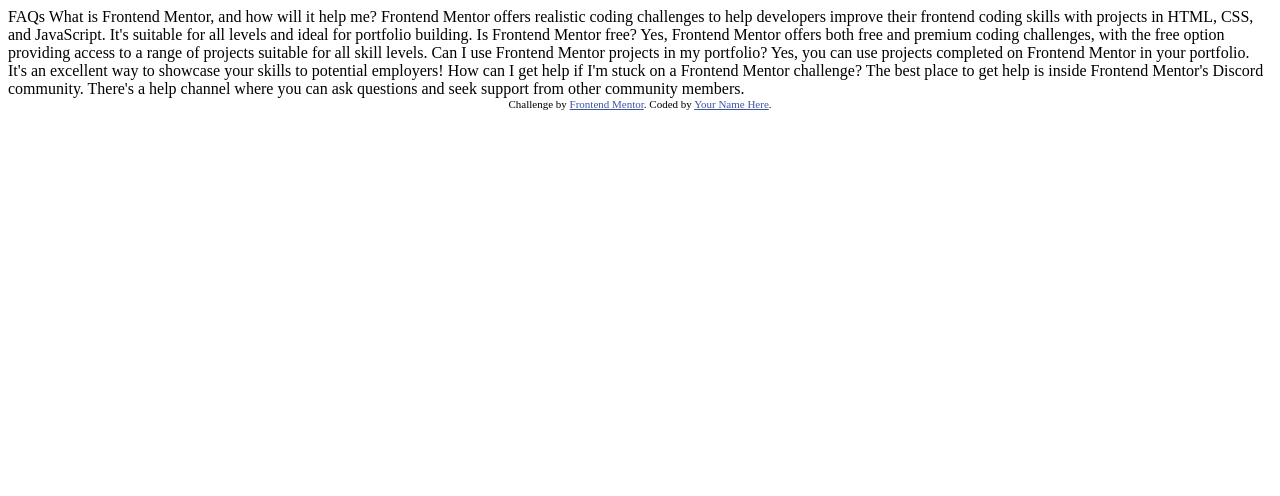
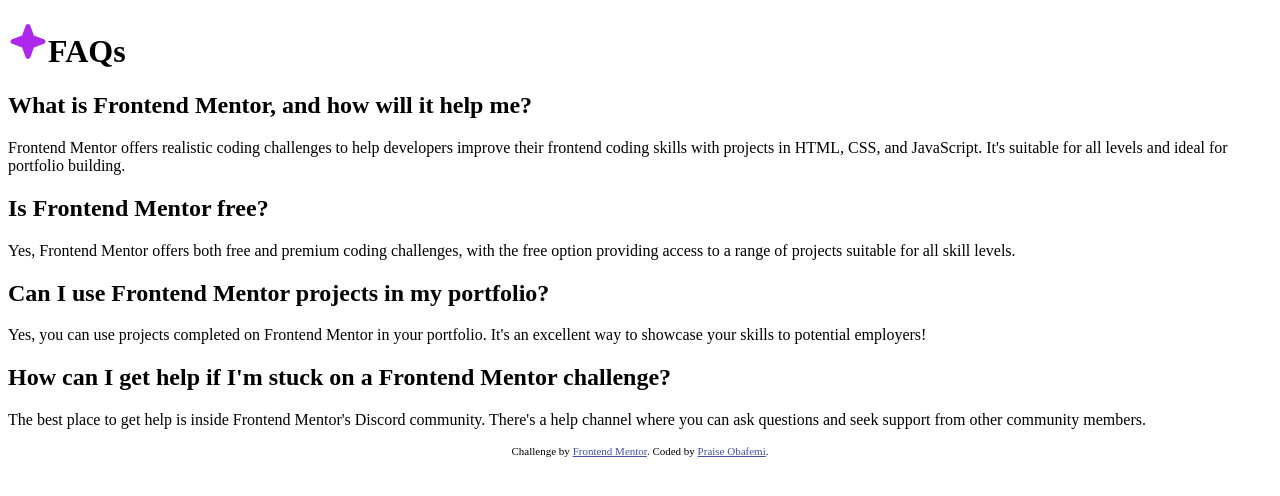
Before and after one commit to PraiseKemi/faq-accordion, a plain HTML site: page index.html in a window 1280 px wide. Drawn offline with Linux system fonts and the light colour scheme.

Commit message:
created a better html structure for the page and added a CSS file

```diff
--- a/index.html
+++ b/index.html
@@ -1,48 +1,52 @@
 <!DOCTYPE html>
 <html lang="en">
   <head>
-  <meta charset="UTF-8">
-  <meta name="viewport" content="width=device-width, initial-scale=1.0"> <!-- displays site properly based on user's device -->
+    <meta charset="UTF-8" />
+    <meta name="viewport" content="width=device-width, initial-scale=1.0" />
 
-  <link rel="icon" type="image/png" sizes="32x32" href="./assets/images/favicon-32x32.png">
+    <link
+      rel="icon"
+      type="image/png"
+      sizes="32x32"
+      href="./assets/images/favicon-32x32.png"
+    />
+    <link rel="stylesheet" href="style.css" />
 
     <title>Frontend Mentor | FAQ accordion</title>
-
-  <!-- Feel free to remove these styles or customise in your own stylesheet 👍 -->
-  <style>
-    .attribution { font-size: 11px; text-align: center; }
-    .attribution a { color: hsl(228, 45%, 44%); }
-  </style>
   </head>
   <body>
-
-  FAQs
-
-  What is Frontend Mentor, and how will it help me?
-
-  Frontend Mentor offers realistic coding challenges to help developers improve their
-  frontend coding skills with projects in HTML, CSS, and JavaScript. It's suitable for
-  all levels and ideal for portfolio building.
-
-  Is Frontend Mentor free?
-
-  Yes, Frontend Mentor offers both free and premium coding challenges, with the free
-  option providing access to a range of projects suitable for all skill levels.
-
-  Can I use Frontend Mentor projects in my portfolio?
-
-  Yes, you can use projects completed on Frontend Mentor in your portfolio. It's an excellent
-  way to showcase your skills to potential employers!
-
-  How can I get help if I'm stuck on a Frontend Mentor challenge?
-
-  The best place to get help is inside Frontend Mentor's Discord community. There's a help
-  channel where you can ask questions and seek support from other community members.
-
+    <h1>
+      <span><img src="/assets/images/icon-star.svg" alt="star" /></span>FAQs
+    </h1>
+    <h2>What is Frontend Mentor, and how will it help me?</h2>
+    <p>
+      Frontend Mentor offers realistic coding challenges to help developers
+      improve their frontend coding skills with projects in HTML, CSS, and
+      JavaScript. It's suitable for all levels and ideal for portfolio building.
+    </p>
+    <h2>Is Frontend Mentor free?</h2>
+    <p>
+      Yes, Frontend Mentor offers both free and premium coding challenges, with
+      the free option providing access to a range of projects suitable for all
+      skill levels.
+    </p>
+    <h2>Can I use Frontend Mentor projects in my portfolio?</h2>
+    <p>
+      Yes, you can use projects completed on Frontend Mentor in your portfolio.
+      It's an excellent way to showcase your skills to potential employers!
+    </p>
+    <h2>How can I get help if I'm stuck on a Frontend Mentor challenge?</h2>
+    <p>
+      The best place to get help is inside Frontend Mentor's Discord community.
+      There's a help channel where you can ask questions and seek support from
+      other community members.
+    </p>
 
     <div class="attribution">
-    Challenge by <a href="https://www.frontendmentor.io?ref=challenge" target="_blank">Frontend Mentor</a>.
-    Coded by <a href="#">Your Name Here</a>.
+      Challenge by
+      <a href="https://www.frontendmentor.io?ref=challenge" target="_blank"
+        >Frontend Mentor</a
+      >. Coded by <a href="#">Praise Obafemi</a>.
     </div>
   </body>
 </html>
--- /dev/null
+++ b/style.css
@@ -0,0 +1,8 @@
+.attribution {
+    font-size: 11px;
+    text-align: center;
+}
+
+.attribution a {
+    color: hsl(228, 45%, 44%);
+}
```
Lines whose indentation alone changed are shown as unchanged.
